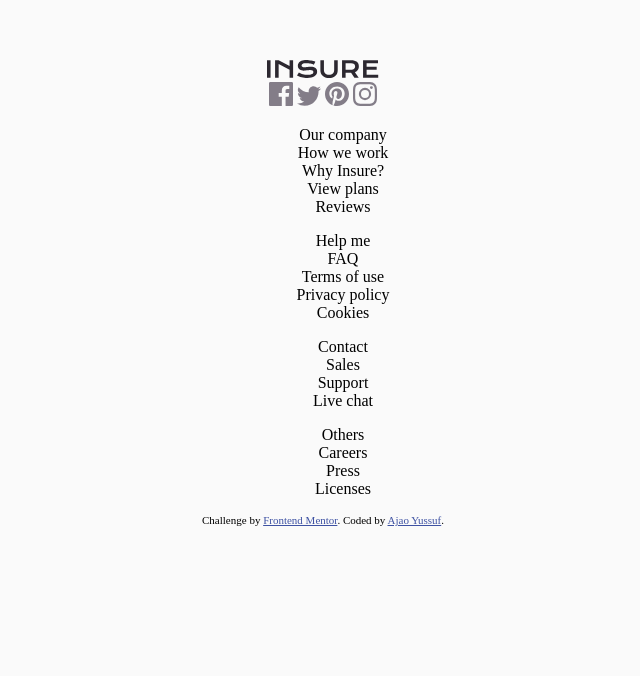
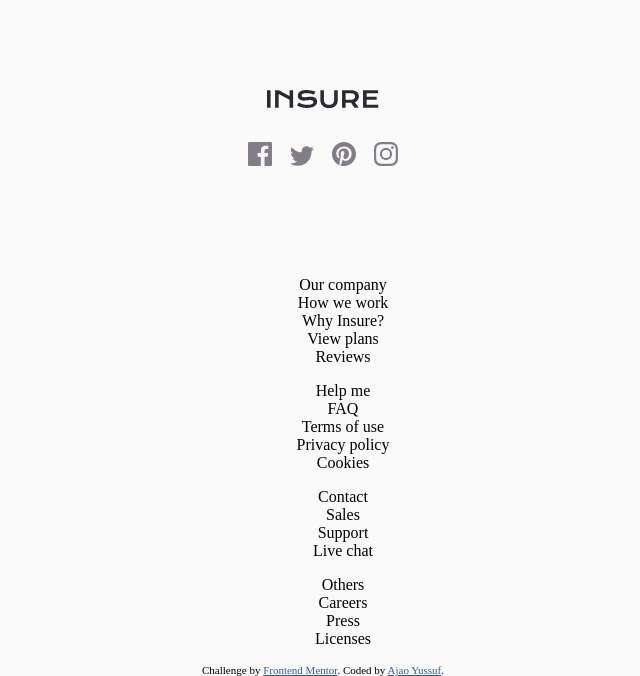
Before and after one commit to carissaayo/Projects-insure-landing-page-master, a plain HTML site: page index.html in a window 1280 px wide. Shown: the part 3325-4001 px from the top of the page, without its empty margins (317-957 px from the left). Before the commit the page ends 3851 px from the top, so only its background shows below. Drawn offline with Linux system fonts and the light colour scheme.

Commit message:
the footer images Styles

```diff
--- a/css/styles.css
+++ b/css/styles.css
@@ -137,3 +137,13 @@ nav ul li{
 footer ul{
     list-style: none;
 }
+#images-con{
+    height:200px;
+}
+#images-con> img:first-child{
+    margin:30px;
+
+}
+#social-media-img-con > img{
+    margin:0 7px;
+}
```
